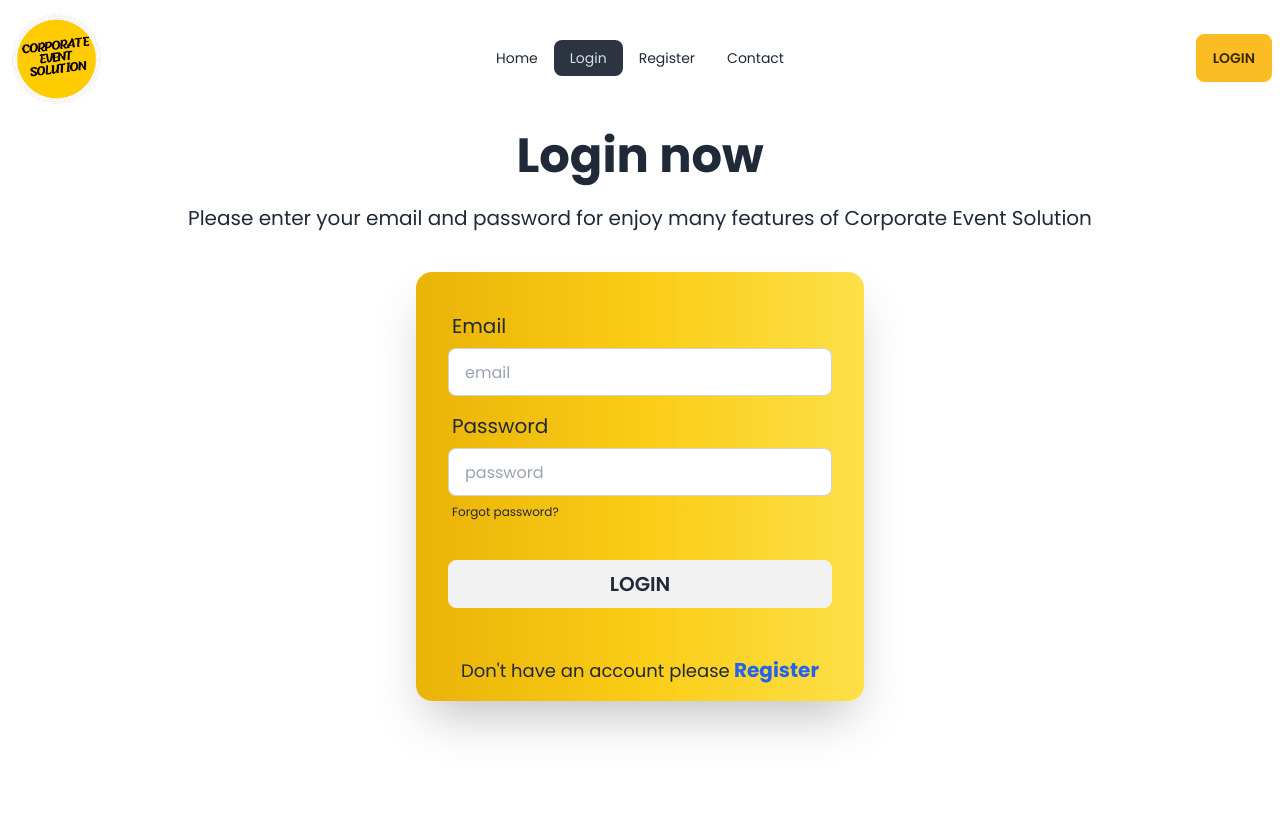
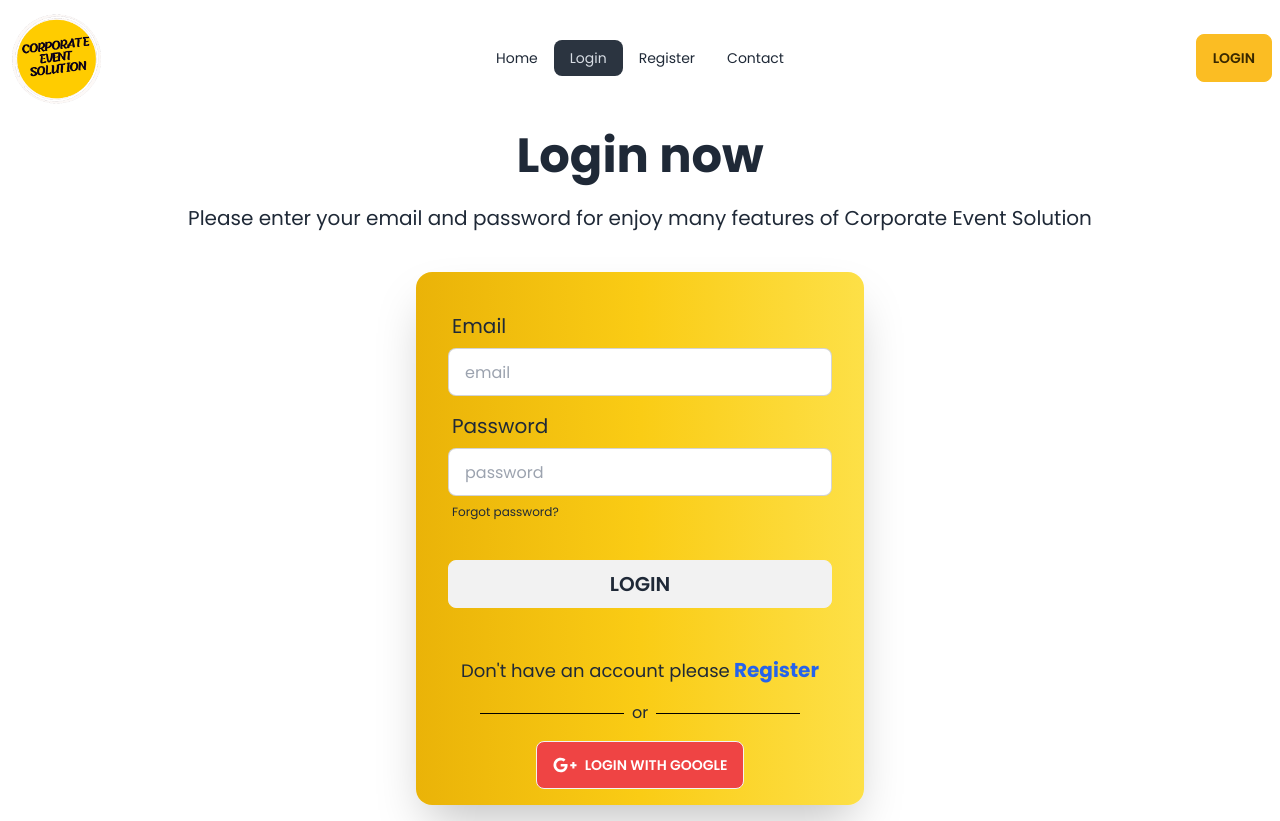
Before and after one commit to alfaz08/event-management-web, a React (Vite) app: page /login in a window 1280 px wide. Before the commit the page ends 800 px from the top, so only its background shows below. Built offline with nearby package versions, Linux system fonts and the light colour scheme; no server answers.

Commit message:
image and name show in navbar after login

```diff
--- a/src/components/Navbar/Navbar.jsx
+++ b/src/components/Navbar/Navbar.jsx
@@ -8,6 +8,9 @@ import { ToastContainer, toast } from 'react-toastify';
 const Navbar = () => {
   const {user,logOut} =useContext(AuthContext)
 
+  if(user!==null){
+    const displayName=user.displayName;
+  }
   const handleLogOut=()=>{
     logOut()
     .then(()=>
@@ -48,9 +51,19 @@ const Navbar = () => {
     {
       user?
       <>
-      <span>{user.displayName}</span>
-      <a className="btn btn-warning" onClick={handleLogOut}>Sign Out</a>
-    <img className=" w-12" src="/src/assets/person.png" />
+      {
+        user.displayName?
+        <span className="mr-2 bg-amber-400 h-12 flex items-center rounded-xl">{user.displayName}</span>
+        :
+        <span className="mr-2 bg-amber-400 h-12 flex items-center rounded-xl">{user.email}</span>
+      }
+      {
+        user.photoURL?
+        <img className=" rounded-full mr-2 w-12" src={user.photoURL} />
+        :
+        <img className=" w-12" src="/src/assets/person.png" />
+     }
+    <a className="btn btn-warning" onClick={handleLogOut}>Sign Out</a>
       </>
       :
       <Link to="/login"><button className="btn btn-warning">Login</button></Link>
--- a/src/pages/Login/Login.jsx
+++ b/src/pages/Login/Login.jsx
@@ -3,10 +3,13 @@ import { Link } from "react-router-dom";
 import { AuthContext } from "../../Providers/AuthProviders";
 import { ToastContainer, toast } from 'react-toastify';
  import 'react-toastify/dist/ReactToastify.css';
+ import { FaGooglePlusG } from "react-icons/fa";
+
 
 const Login = () => {
 
   const {signIn}=useContext(AuthContext)
+  const {googleLogin} = useContext(AuthContext)
 
   const handleLogin=(e)=>{
     e.preventDefault();
@@ -20,6 +23,12 @@ const Login = () => {
       console.error(error.message)
       toast.error(error.message)
     })
+  }
+
+  const handleSocialLogin =(media)=>{
+    media()
+    .then(res=>console.log(res))
+    .catch(err=>console.log(err))
   }
 
 
@@ -57,6 +66,19 @@ const Login = () => {
         <span className="text-lg ">Don't have an account please</span>
         <Link to="/register"  className=" font-bold text-blue-600 text-xl"> Register</Link>
       </p>
+
+
+      <div className="flex items-center justify-center">
+     <hr className="mr-2 ml-4 w-36 border-black" />
+      <span>or</span>
+      <hr className="ml-2 mr-4 w-36 border-black"/>
+     </div>
+     <div className="text-center mb-4 mt-4 ">
+      <button onClick={()=>handleSocialLogin(googleLogin)} className=" text-white btn bg-red-500"><FaGooglePlusG  className="text-white  text-2xl"></FaGooglePlusG>Login with google</button>
+     </div>
+
+
+
     </div>
   </div>
 </div>
```
Also changed, not shown: src/pages/Register/Register.jsx (+8 -0 lines).
